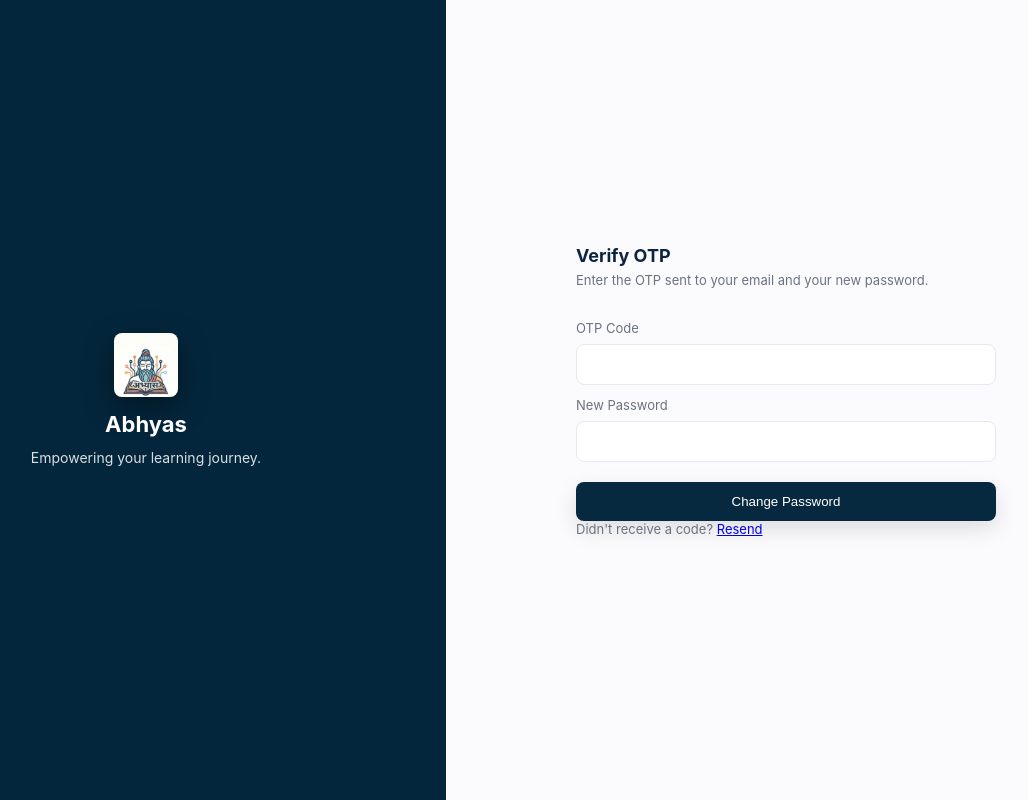
After one commit to samirr298/abhyaas, a Flask app: page /verifyotp in a window 1280 px wide. The commit adds this page. Shown: the whole page, without its empty margins (154-1182 px from the left). Run offline with Flask 3, Linux system fonts and the light colour scheme.

Commit message:
ADDED THE SECURITY IN PASSWORD AND MAKE THE RESET FEATURE WITH THE HELP OF SIJAN SUBEDI AND SAMIR SUBEDI

```diff
--- a/app/controllers/auth_controller.py
+++ b/app/controllers/auth_controller.py
@@ -1,6 +1,11 @@
 from flask import render_template, request, redirect, url_for, flash,session
 from werkzeug.security import generate_password_hash, check_password_hash
 from app.models.user import Users
+from app import mail
+from flask_mail import Message
+import random
+import time
+
 class AuthController:
     def login(self):
         if request.method == 'POST':
@@ -9,7 +14,7 @@ class AuthController:
             password = request.form.get('password')
 
             # 1. Fetch user data from database
-            user_details = Users.get_by_email(email)
+            user_details = Users.get_my_email(email)
             print("What Python sees from DB:", user_details)
 
             # ==========================================================
@@ -17,7 +22,7 @@ class AuthController:
             # ==========================================================
             if user_details is not None:
                 # This block ONLY runs if a user row was actually found!
-                if user_details['password_hash'] == password:
+                if check_password_hash(user_details['password_hash'], password):
                     session['user_id'] = user_details['id']
                     session['role'] = user_details['role']
                     session['username'] = user_details['name']
@@ -46,10 +51,65 @@ class AuthController:
             return redirect(url_for('auth.login'))
         return render_template('auth/register.html')
 
-    def forgot(self):
+    @staticmethod
+    def forgot():
         if request.method == 'POST':
             print('forgot form', request.form)
-            # TODO: lookup email and send reset link
-            flash('If that email exists we sent reset instructions (demo)')
-            return redirect(url_for('auth.login'))
+            email = request.form.get('email')
+            otp = str(random.randint(100000, 999999))
+
+            flash('If that email exists, we sent a reset OTP.', 'info')
+
+            try:
+                msg = Message(
+                    subject="Your Abhyas Password Reset OTP",
+                    recipients=[email],
+                    body=f"Your OTP is {otp}. It will expire soon."
+                )
+
+                if Users.get_my_email(email):
+                    mail.send(msg)
+
+                session['reset_email'] = email
+                session['reset_otp'] = otp
+                session['otp_time'] = time.time()
+                print(session.get('reset_otp'))
+                return redirect(url_for('auth.verifyotp'))
+
+            except Exception as e:
+                # Flash a message instead of returning raw text to keep presentation in the View layer
+                flash(f"Failed to send email: {str(e)}", "error")
+                return redirect(url_for('auth.forgot'))
+
         return render_template('auth/forgot.html')
+
+    @staticmethod
+    def verifyotp():
+        if request.method == "POST":
+            newpass = request.form.get('new_password')
+            user_entered = request.form.get('otp')
+
+            # ⏳ 1. Check if OTP is incorrect or expired
+            if user_entered != session.get('reset_otp') or (time.time() - session.get('otp_time', 0)) > 120:
+                session.pop('reset_otp', None)
+                session.pop('reset_email', None)
+                session.pop('otp_time', None)
+                flash("Time expired or OTP wrong", 'error')
+                return redirect(url_for('auth.forgot'))
+
+            # 🎉 2. Success Path
+            if Users.get_my_email(session['reset_email']) is not None:
+                hashed_password = generate_password_hash(newpass)
+                Users.change_password(session['reset_email'], hashed_password)
+
+                # 🧹 Complete Cleanup
+                session.pop('reset_otp', None)
+                session.pop('reset_email', None)
+                session.pop('otp_time', None)
+
+                flash("Password changed successfully. Please sign in again.", "success")
+                return redirect(url_for("auth.login"))
+
+        return render_template('auth/verify_otp.html')
+    def logout():
+        pass
--- a/app/controllers/rolecontroller.py
+++ b/app/controllers/rolecontroller.py
@@ -3,7 +3,7 @@ from app.auth import login_required,role_required
 
 
 class RoleController:
-    @login_required
+    @login_required ##completed
     @role_required("admin")
 
     def admin(self):
--- a/app/static/css/style.css
+++ b/app/static/css/style.css
@@ -33,7 +33,12 @@ body{font-family:Inter, system-ui, -apple-system, 'Segoe UI', Roboto, 'Helvetica
 .topbar a{color:#fff;text-decoration:none;font-weight:600}
 .form-error{color:#b91c1c;font-size:13px;margin-top:8px}
 #flash-container{margin-bottom:12px}
-.flash{padding:10px 12px;border-radius:8px;background:#f0f9ff;color:#0369a1;border:1px solid #bee3f8}
+.flash-stack{display:flex;flex-direction:column;gap:10px;margin:0 0 14px}
+.flash{padding:12px 14px;border-radius:12px;border:1px solid transparent;font-size:14px;line-height:1.4;font-weight:500;box-shadow:0 10px 24px rgba(2,6,23,0.08)}
+.flash.info{background:linear-gradient(180deg,#eff6ff 0%,#dbeafe 100%);color:#1d4ed8;border-color:#bfdbfe}
+.flash.success{background:linear-gradient(180deg,#ecfdf5 0%,#d1fae5 100%);color:#047857;border-color:#a7f3d0}
+.flash.error{background:linear-gradient(180deg,#fff1f2 0%,#ffe4e6 100%);color:#be123c;border-color:#fecdd3}
+.flash.warning{background:linear-gradient(180deg,#fffbeb 0%,#fef3c7 100%);color:#b45309;border-color:#fde68a}
 
 .pw-row{position:relative;display:block}
 .pw-row input{width:100%;padding-right:44px}
--- /dev/null
+++ b/app/templates/auth/verify_otp.html
@@ -0,0 +1,21 @@
+{% extends 'base_auth.html' %}
+
+{% block title %}Verify OTP{% endblock %}
+
+{% block right_content %}
+<div class="auth-box">
+    <h2>Verify OTP</h2>
+    <p class="muted">Enter the OTP sent to your email and your new password.</p>
+    <div class="flash-stack">
+        {% for category, message in get_flashed_messages(with_categories=true) %}
+        <div class="flash {{ category }}">{{ message }}</div>
+        {% endfor %}
+    </div>
+    <form method="POST" action="{{ url_for('auth.verifyotp') }}" class="auth-form" id="verify-otp-form">
+        <label class="field"><span>OTP Code</span><input name="otp" id="otp" required></label>
+        <label class="field"><span>New Password</span><input type="password" name="new_password" id="new-password" required></label>
+        <button class="btn-primary" type="submit">Change Password</button>
+    </form>
+    <p class="small muted">Didn't receive a code? <a href="/forgot">Resend</a></p>
+</div>
+{% endblock %}
--- a/app/templates/base_app.html
+++ b/app/templates/base_app.html
@@ -1,11 +1,13 @@
 <!doctype html>
 <html lang="en">
+
 <head>
   <meta charset="utf-8">
   <meta name="viewport" content="width=device-width,initial-scale=1">
   <title>{% block title %}Abhyas - Dashboard{% endblock %}</title>
   <link rel="stylesheet" href="{{ url_for('static', filename='css/style.css') }}">
 </head>
+
 <body class="app-root">
   <div class="app-shell">
     <aside class="app-sidebar">
@@ -19,6 +21,7 @@
         <a href="#">Attendance</a>
         <a href="#">Announcements</a>
         <a href="#">Profile</a>
+        <a href="{{ url_for('auth.logout') }}">logout</a>
       </nav>
     </aside>
 
@@ -43,4 +46,5 @@
     </div>
   </div>
 </body>
+
 </html>
```
Also changed, not shown: app/__init__.py (+12 -1 lines), app/database.py (+1 -7 lines), app/models/base_model.py (+7 -2 lines), app/models/user.py (+30 -10 lines), app/routes/auth_route.py (+8 -0 lines), app/templates/auth/forgot.html (+7 -0 lines), app/templates/auth/login.html (+6 -3 lines), config.py (+8 -0 lines). Lines whose indentation alone changed are shown as unchanged.
